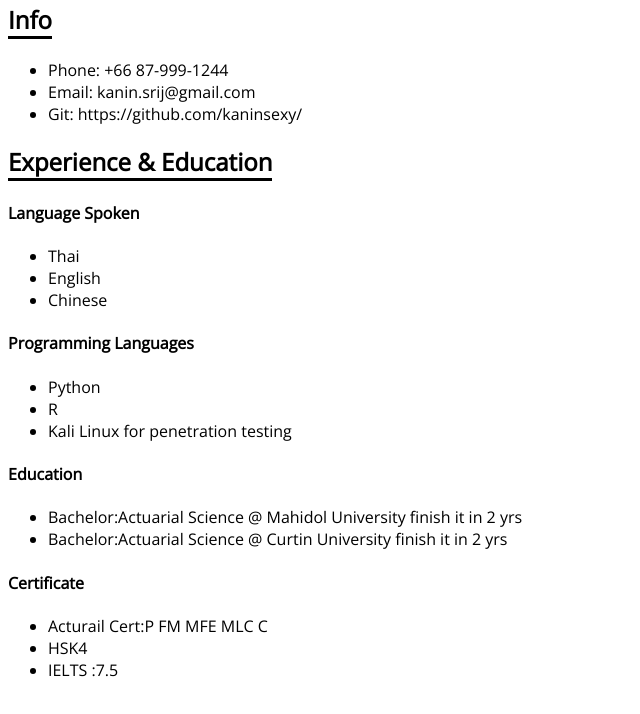
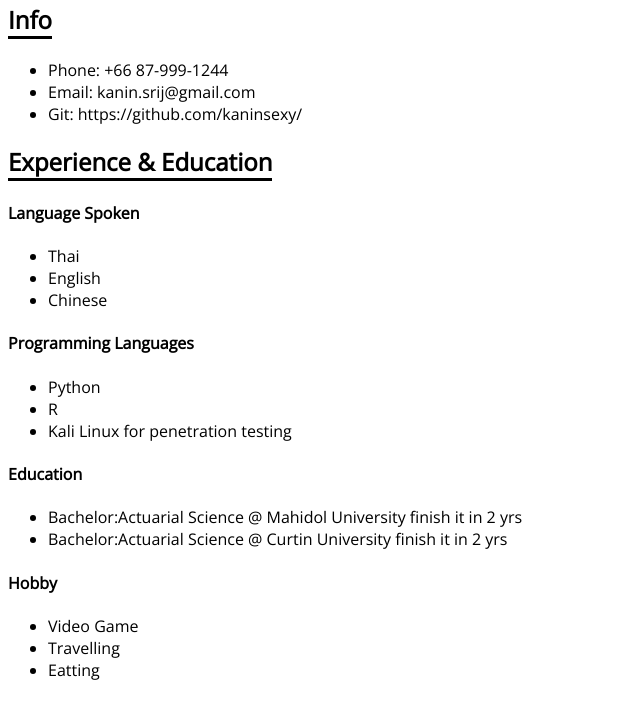
Before and after one commit to kaninsexy/resume, a plain HTML site: page index.html in a window 1280 px wide. Shown: the part 86-800 px from the top of the page, without its empty margins (0-640 px from the left). Drawn offline with nearby package versions, Linux system fonts and the light colour scheme.

Commit message:
Update index.html

```diff
--- a/index.html
+++ b/index.html
@@ -57,11 +57,11 @@
       </ul>
     </div>
     <div>
-      <h4>Certificate</h4>
+      <h4>Hobby</h4>
       <ul>
-        <li>Acturail Cert:P FM MFE MLC C</li>
-        <li>HSK4</li>
-        <li>IELTS :7.5</li>
+        <li>Video Game</li>
+        <li>Travelling</li>
+        <li>Eatting</li>
       </ul>
     </div>
   </body>
```
